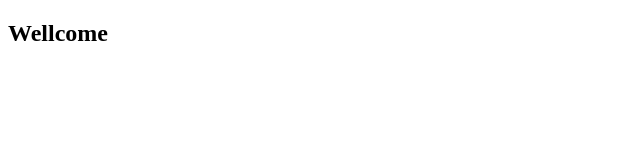
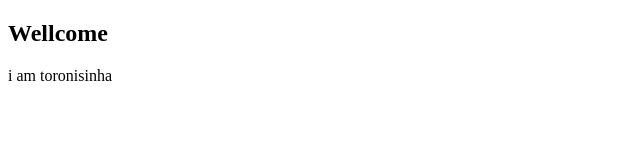
Before and after one commit to toronisinha/block_page, a plain HTML site: page index.html in a window 1280 px wide. Shown: the whole page, without its empty margins (0-640 px from the left). Drawn offline with Linux system fonts and the light colour scheme.

Commit message:
this commit for test

```diff
--- a/index.html
+++ b/index.html
@@ -7,5 +7,6 @@
 </head>
 <body>
   <h2>Wellcome </h2>
+  <p>i am toronisinha</p>
 </body>
 </html>
```
